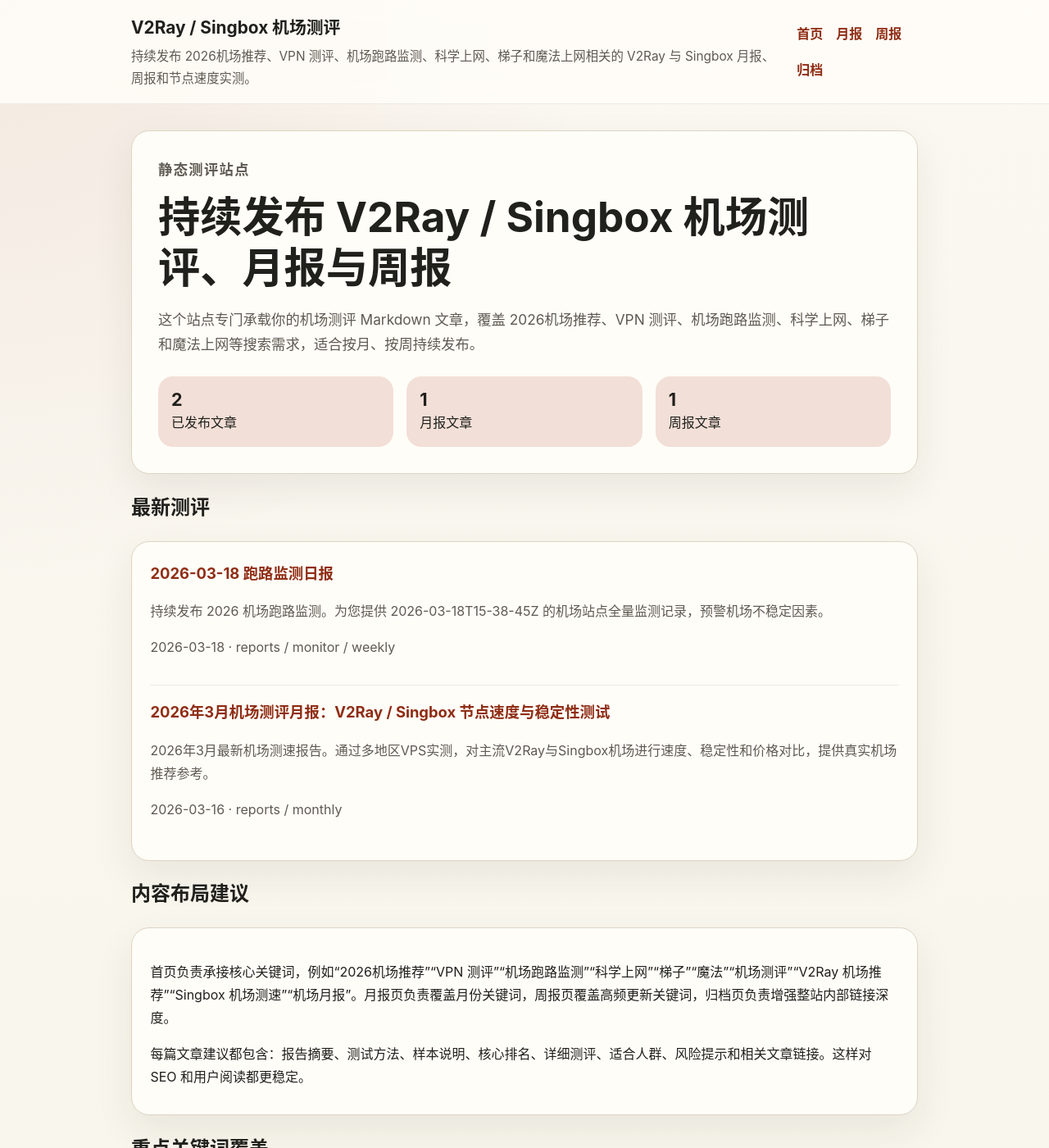
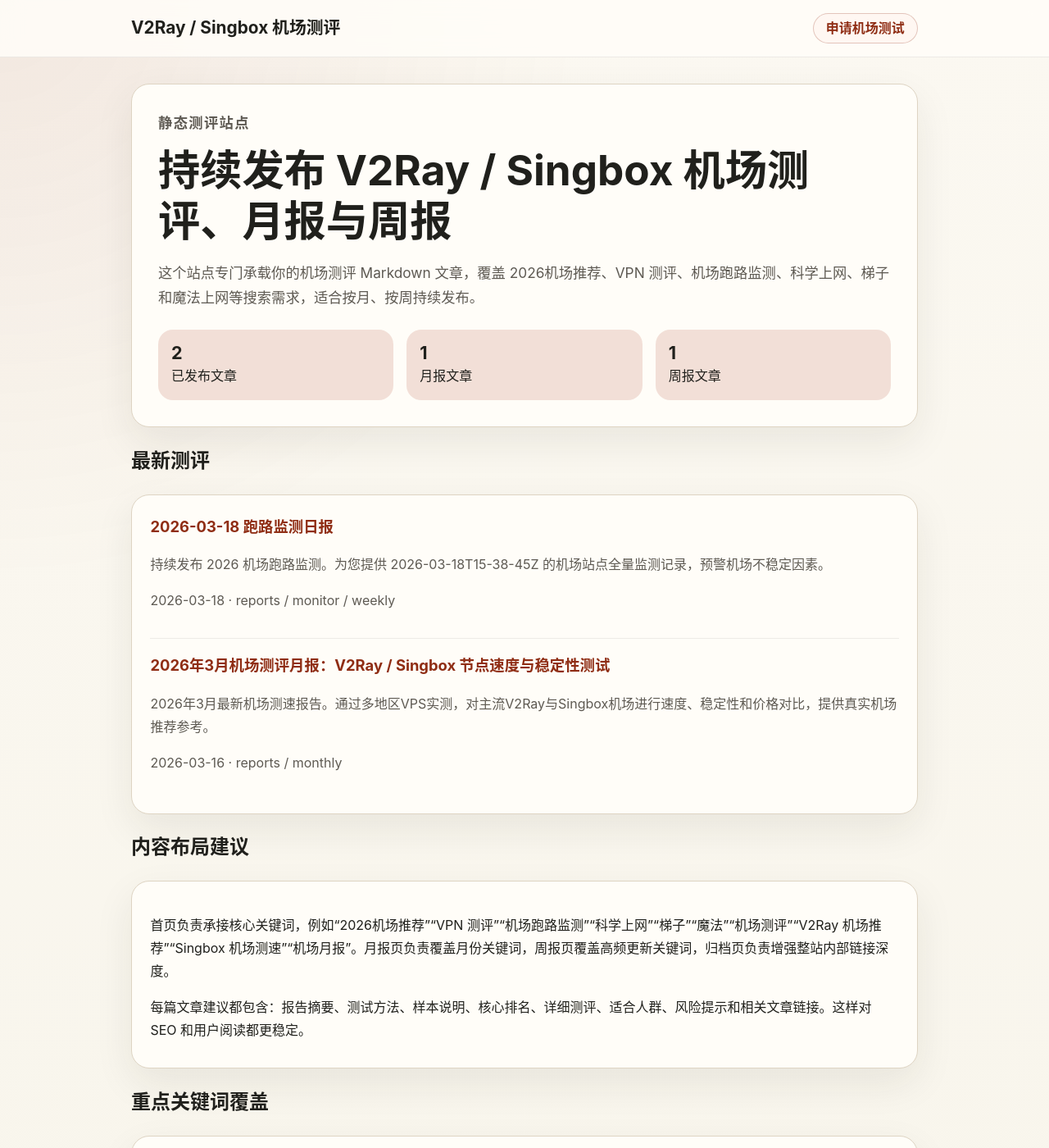
Before and after one commit to newkaiwen92-sudo/2026_v2ray_singbox_Test, a Jekyll site: the page built from index.md, in a window 1280 px wide and 1400 px high. Shown: the whole window at 82% size. Built offline with Jekyll 4.4.1, drawn with Linux system fonts in a browser that asks for light colours.

Commit message:
feat: simplify header and add external apply button

```diff
--- a/_layouts/default.html
+++ b/_layouts/default.html
@@ -13,14 +13,8 @@
       <div class="wrap site-header__inner">
         <div>
           <a class="site-brand" href="{{ '/' | relative_url }}">{{ site.title }}</a>
-          <p class="site-tagline">{{ site.description }}</p>
         </div>
-        <nav class="site-nav">
-          <a href="{{ '/' | relative_url }}">首页</a>
-          <a href="{{ '/monthly/' | relative_url }}">月报</a>
-          <a href="{{ '/weekly/' | relative_url }}">周报</a>
-          <a href="{{ '/archive/' | relative_url }}">归档</a>
-        </nav>
+        <a class="apply-btn" href="https://puffy-sled-767.notion.site/323893a043ae8068997dc90507903576" target="_blank" rel="noopener noreferrer">申请机场测试</a>
       </div>
     </header>
     <main class="wrap">
--- a/assets/css/style.css
+++ b/assets/css/style.css
@@ -73,21 +73,24 @@ a {
   text-decoration: none;
 }
 
-.site-tagline {
-  margin: 0.25rem 0 0;
-  color: var(--muted);
-  font-size: 0.96rem;
+.apply-btn {
+  display: inline-flex;
+  align-items: center;
+  justify-content: center;
+  padding: 0.5rem 0.95rem;
+  border: 1px solid rgba(143, 45, 20, 0.25);
+  border-radius: 999px;
+  background: #fff7f2;
+  color: var(--accent);
+  text-decoration: none;
+  font-weight: 600;
+  line-height: 1.2;
+  transition: background-color 0.2s ease, border-color 0.2s ease;
 }
 
-.site-nav {
-  display: flex;
-  flex-wrap: wrap;
-  gap: 1rem;
-}
-
-.site-nav a {
-  text-decoration: none;
-  font-weight: 600;
+.apply-btn:hover {
+  background: #ffe9de;
+  border-color: rgba(143, 45, 20, 0.45);
 }
 
 main.wrap {
@@ -247,6 +250,10 @@ main.wrap {
     flex-direction: column;
   }
 
+  .apply-btn {
+    margin-top: 0.25rem;
+  }
+
   .hero-grid {
     grid-template-columns: 1fr;
   }
```
